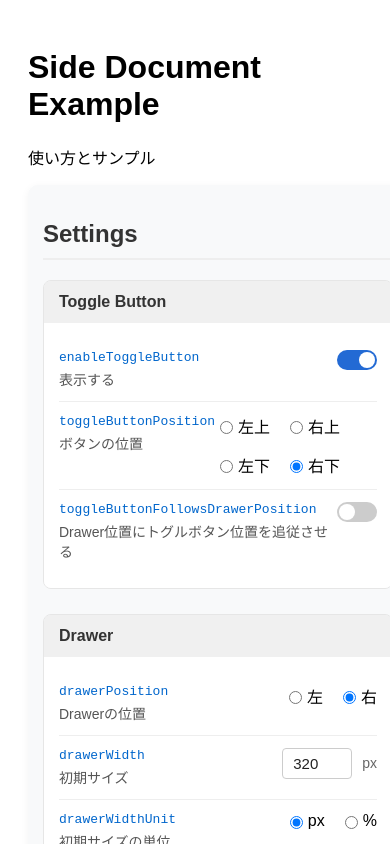
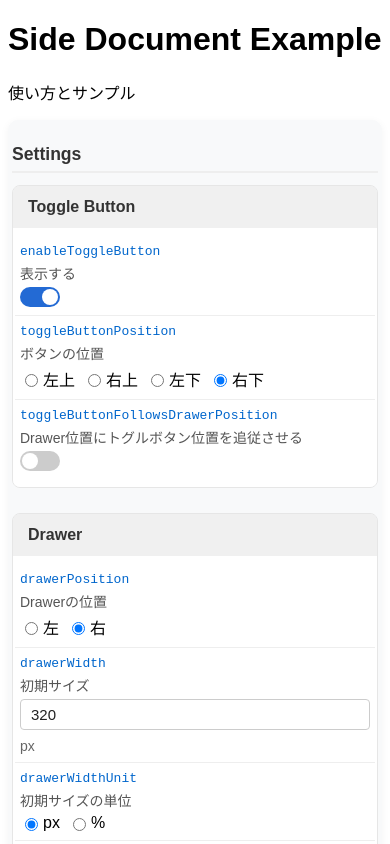
Before and after one commit to try0/side-document, a Svelte app in the folder side-document-js/: page / in a window 390 px wide. Shown: the top 844 px of the page. Built offline with nearby package versions, Linux system fonts and the light colour scheme.

Commit message:
サンプル　レスポンシブ

```diff
--- a/side-document-js/src/App.svelte
+++ b/side-document-js/src/App.svelte
@@ -643,4 +643,68 @@
         max-width: 140px;
         font-family: monospace;
     }
+
+    @media (max-width: 600px) {
+        .app-container {
+            max-width: 100vw;
+            padding: 0px;
+        }
+
+        .container {
+            display: block;
+            gap: 0;
+        }
+
+        .settings-panel,
+        .functions-panel {
+            min-width: 0;
+            width: 100%;
+            box-sizing: border-box;
+            padding: 10px 4px;
+            margin-bottom: 18px;
+        }
+
+        .panel-title {
+            font-size: 1.1rem;
+            padding-bottom: 6px;
+            margin-bottom: 12px;
+        }
+
+        .setting-content,
+        .function-content {
+            padding: 8px 2px;
+        }
+
+        .setting-row {
+            flex-direction: column;
+            align-items: stretch;
+            padding: 8px 5px;
+        }
+
+        .setting-label {
+            font-size: 13px;
+            margin-bottom: 4px;
+        }
+
+        .setting-control,
+        .radio-group,
+        .size-input-group,
+        .unit-selector,
+        .color-picker-control {
+            flex-wrap: wrap;
+            gap: 8px;
+        }
+
+        .width-input,
+        .color-text {
+            width: 100%;
+            min-width: 0;
+            max-width: 100%;
+        }
+
+        .function-button {
+            padding: 10px 8px;
+            font-size: 15px;
+        }
+    }
 </style>
```
